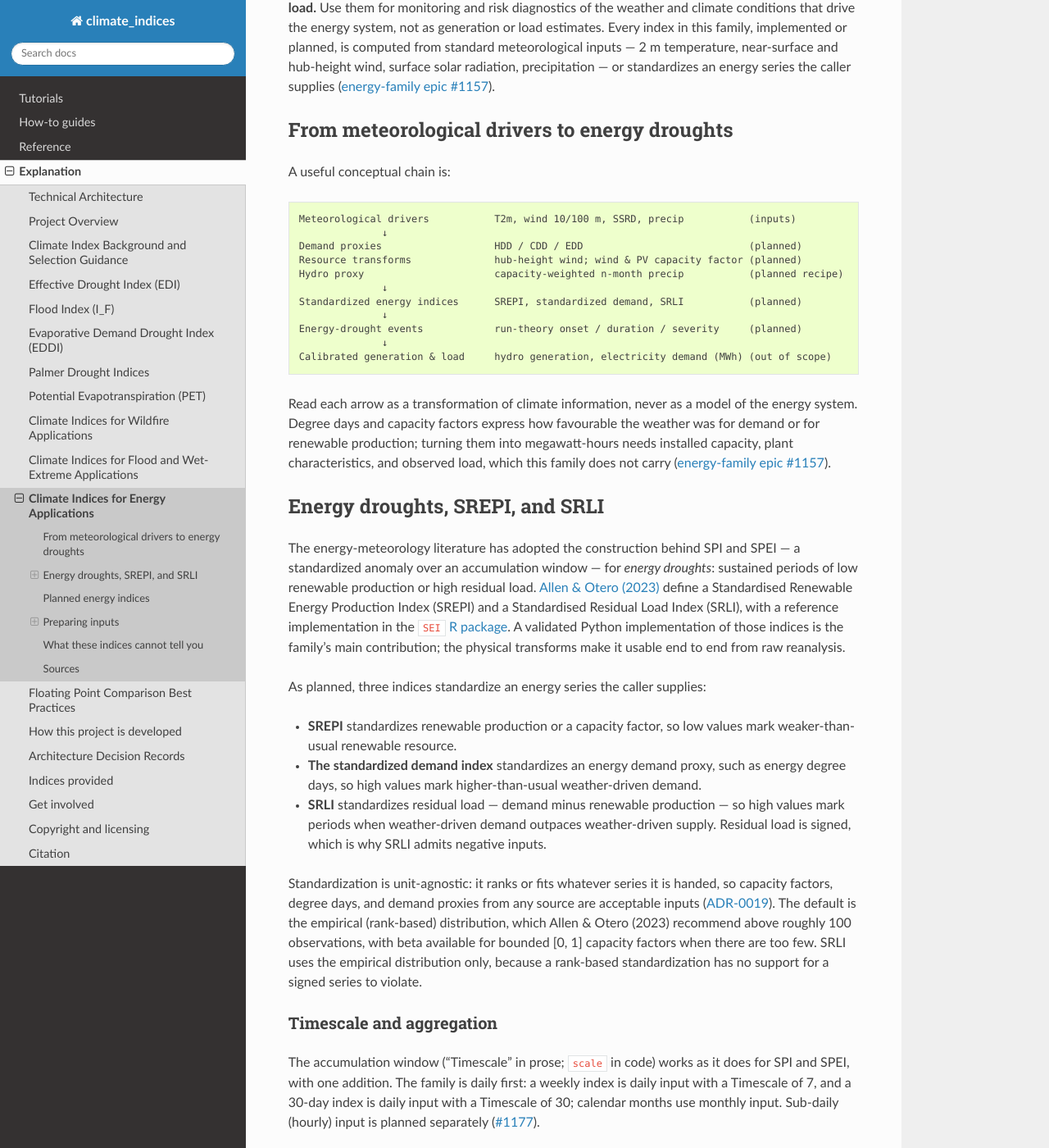
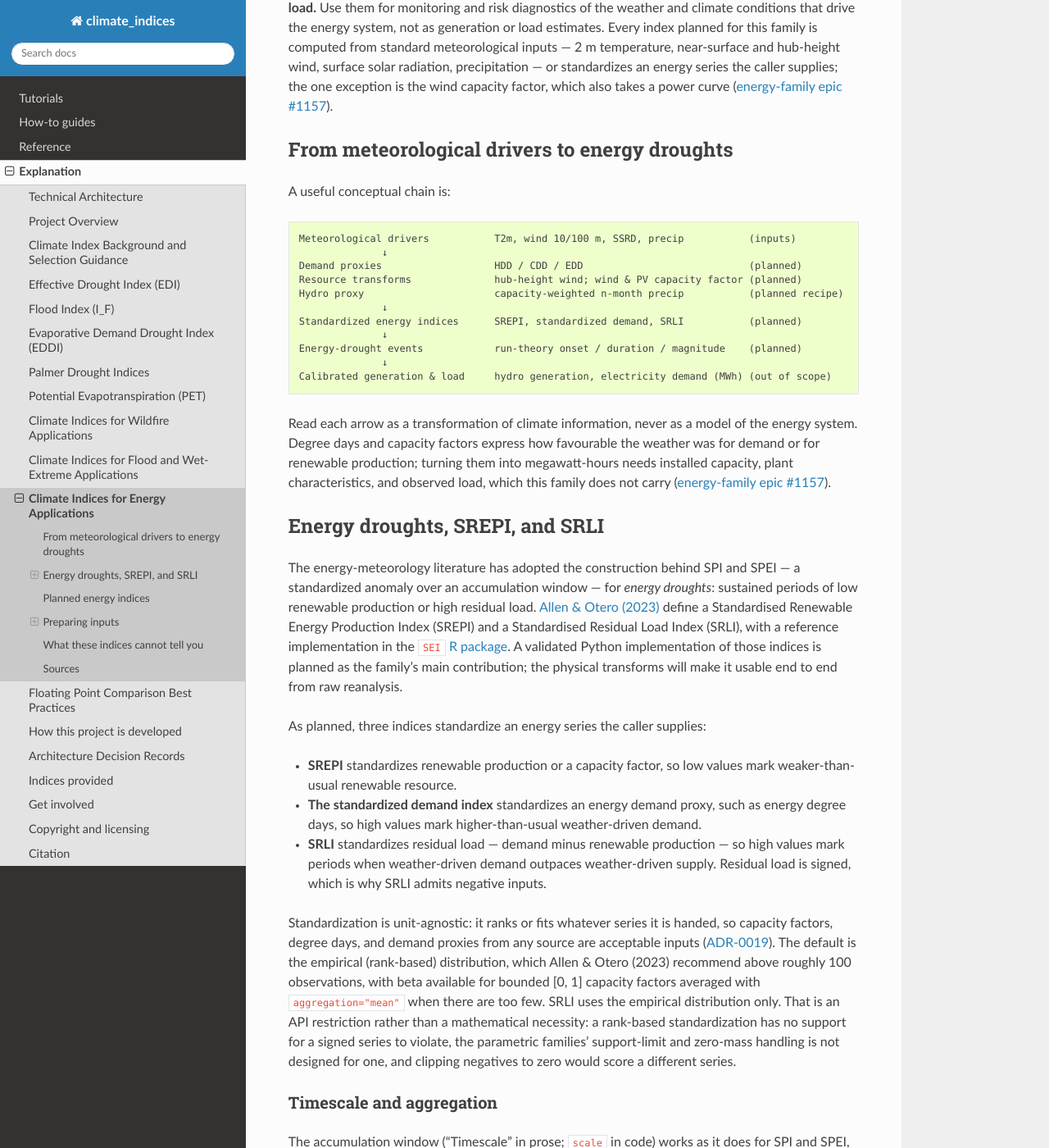
Before and after one commit to monocongo/climate_indices, a Sphinx documentation site: the page built from docs/energy_applications.md, in a window 1280 px wide and 1400 px high, scrolled down 354 px. Shown: the whole window at 82% size. Built offline with Sphinx 7.4.7 and the Read the Docs theme 3.1.0, drawn with Linux system fonts in a browser that asks for light colours; some of the changed text lies outside the part shown.

Commit message:
docs(energy): align energy guide tense and events with the design note (#1161)
Mark the physical transforms and the Python SREPI/SRLI implementation as
planned, base the events description on runs.identify_runs(), state the
beta aggregation condition and why SRLI is empirical-only, describe the
wind power-curve options, and note the power-curve scope exception.

````diff
--- a/docs/energy_applications.md
+++ b/docs/energy_applications.md
@@ -11,10 +11,11 @@
 **None of the indices described here measures or forecasts actual generation,
 demand, or residual load.** Use them for monitoring and risk diagnostics of
 the weather and climate conditions that drive the energy system, not as
-generation or load estimates. Every index in this family, implemented or
-planned, is computed from standard meteorological inputs — 2 m temperature,
-near-surface and hub-height wind, surface solar radiation, precipitation — or
-standardizes an energy series the caller supplies
+generation or load estimates. Every index planned for this family is computed
+from standard meteorological inputs — 2 m temperature, near-surface and
+hub-height wind, surface solar radiation, precipitation — or standardizes an
+energy series the caller supplies; the one exception is the wind capacity
+factor, which also takes a power curve
 ([energy-family epic #1157][energy-epic]).
 
 ## From meteorological drivers to energy droughts
@@ -30,7 +31,7 @@
               ↓
 Standardized energy indices      SREPI, standardized demand, SRLI           (planned)
               ↓
-Energy-drought events            run-theory onset / duration / severity     (planned)
+Energy-drought events            run-theory onset / duration / magnitude    (planned)
               ↓
 Calibrated generation & load     hydro generation, electricity demand (MWh) (out of scope)
 ```
@@ -49,8 +50,9 @@
 load. [Allen & Otero (2023)][allen-otero-2023] define a Standardised Renewable
 Energy Production Index (SREPI) and a Standardised Residual Load Index (SRLI),
 with a reference implementation in the [`SEI` R package][sei]. A validated
-Python implementation of those indices is the family's main contribution; the
-physical transforms make it usable end to end from raw reanalysis.
+Python implementation of those indices is planned as the family's main
+contribution; the physical transforms will make it usable end to end from raw
+reanalysis.
 
 As planned, three indices standardize an energy series the caller supplies:
 
@@ -69,9 +71,12 @@
 ([ADR-0019](adr/0019-energy-module-api-and-aggregation.md)). The default is
 the empirical (rank-based) distribution, which Allen & Otero (2023) recommend
 above roughly 100 observations, with beta available for bounded [0, 1]
-capacity factors when there are too few. SRLI uses the empirical distribution
-only, because a rank-based standardization has no support for a signed series
-to violate.
+capacity factors averaged with `aggregation="mean"` when there are too few.
+SRLI uses the empirical distribution only. That is an API restriction rather
+than a mathematical necessity: a rank-based standardization has no support
+for a signed series to violate, the parametric families' support-limit and
+zero-mass handling is not designed for one, and clipping negatives to zero
+would score a different series.
 
 ### Timescale and aggregation
 
@@ -95,10 +100,10 @@
 Run-theory event statistics summarize a standardized index as discrete
 energy-drought events: runs beyond a threshold — below it for SREPI, above it
 for SRLI or demand — each with an onset, duration, and magnitude (the
-cumulative deficit or excess), as `flood.flood_events()` does for flood
-potential ([#1173][energy-1173]). Allen & Otero (2023) define energy droughts
-this way. Events
-inherit the caveat at the top of this page: they are runs of unfavourable
+cumulative deviation from the threshold). The planned energy function builds
+on `runs.identify_runs()`, the run-theory primitive available today, which
+takes an explicit `"below"` or `"above"` direction ([#1173][energy-1173]).
+Allen & Otero (2023) define energy droughts this way. Events inherit the caveat at the top of this page: they are runs of unfavourable
 weather for the energy system, not recorded supply shortfalls.
 
 ## Planned energy indices
@@ -131,15 +136,16 @@
 - **SRLI** — *planned ([#1172][energy-1172])*.
 - **Energy-drought event statistics** — *planned ([#1173][energy-1173])*.
 - **Wind capacity factor** — *planned ([#1175][energy-1175])*. Hub-height
-  wind passed through a power curve the caller supplies; a generic, documented
-  reference curve, not plant engineering.
+  wind passed through a required power curve: a generic parametric reference
+  curve (cut-in, rated, and cut-out speeds) or a tabulated curve the caller
+  supplies, not plant engineering.
 - **PV capacity factor, temperature-derated** — *planned
   ([#1176][energy-1176])*. Capacity factor from surface solar radiation,
   reduced as cell temperature — estimated from air temperature, irradiance,
   and wind — rises, after the reference configuration of Jerez et al. (2015).
 
-The degree days, wind profile, and capacity factors are implemented in this
-package with no new dependency, deliberately overlapping `xclim`'s degree-day
+The degree days, wind profile, and capacity factors will be implemented in
+this package with no new dependency, deliberately overlapping `xclim`'s degree-day
 indicators and `wind_profile`, `pvlib`, and `windpowerlib`; those libraries
 remain documented alternatives and validation references, never dependencies
 ([ADR-0019](adr/0019-energy-module-api-and-aggregation.md) decision 7).
````
